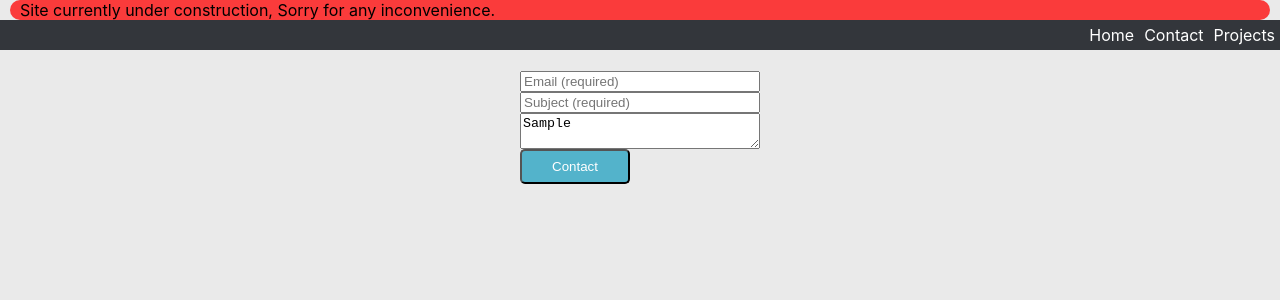
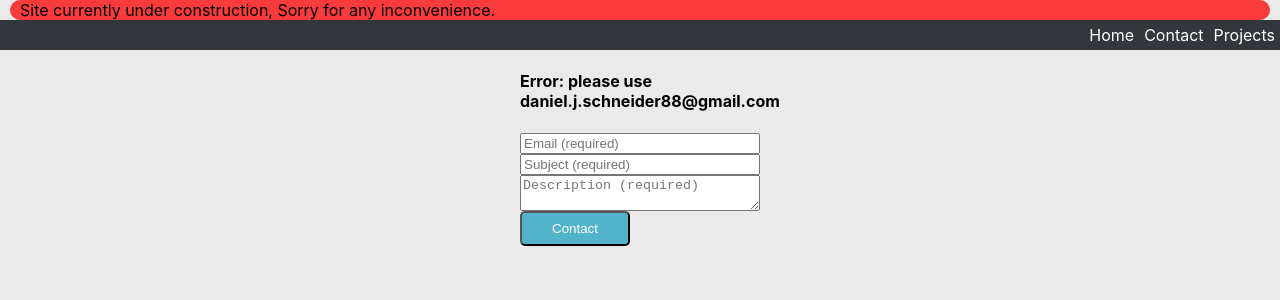
Before and after one commit to daschne8/Portfolio-Site, a React (Create React App) app in the folder client/: page /contact in a window 1280 px wide. Both pictures are taken after typing "name@example.com", "Sample", "Sample" into the empty fields and a click on the button "Contact". Shown: the top 300 px of the page. Built offline with nearby package versions, Linux system fonts and the light colour scheme; no server answers.

Commit message:
update contact while wating for sendgrid reactivation

```diff
--- a/client/src/containers/contact.js
+++ b/client/src/containers/contact.js
@@ -35,6 +35,7 @@ class Contact extends Component{
       subject:"",
       desc:""
     })
+    document.getElementById('desc').value = ""
   }
 
   render(){
@@ -42,7 +43,7 @@ class Contact extends Component{
       <div className="contact-page">
       <div style={{flex: '1'}}></div>
       <div className="contact-form" >
-        {this.props.error ? <h4>{this.props.error_message}</h4> : null}
+        {this.props.error ? <h4>Error: please use daniel.j.schneider88@gmail.com{this.props.error_message}</h4> : null}
         <form onSubmit={ event => this.handleOnSubmit(event)}>
         <input type="text" placeholder="Email (required)" id="email" value={this.state.email} onChange={event => this.handleOnChange(event)}/>
           <input type="text" placeholder="Subject (required)" id="subject" value={this.state.subject} onChange={event => this.handleOnChange(event)}/>
```
